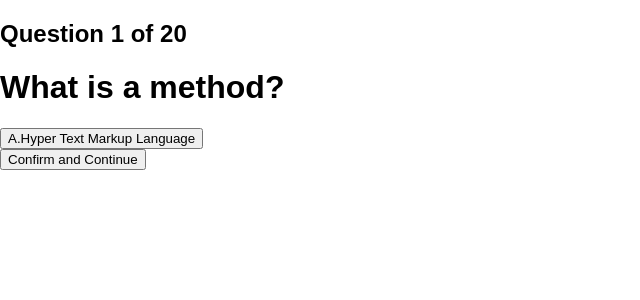
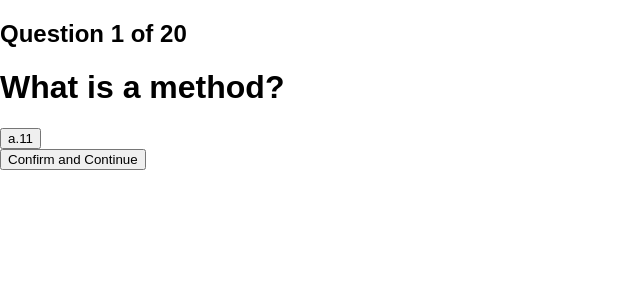
Before and after one commit to DevonMartens/Project3, a React (Create React App) app in the folder client/: page /game in a window 1280 px wide. Shown: the top 300 px of the page, without its empty margins (0-640 px from the left). Built offline with nearby package versions, Linux system fonts and the light colour scheme.

Commit message:
Modified GamePages

```diff
--- a/client/src/pages/GamePages/GamePages.js
+++ b/client/src/pages/GamePages/GamePages.js
@@ -1,201 +1,220 @@
-import React from "react";
+import React, {useState} from "react";
 import GameContainer from "./../components/GameComponents/GameContainer"
 import "./style.css"
+import ProfilePages from "../ProfilePages";
 
 
 
 
 function GamePages() {
+  const [currentQuestion, setCurrentQuestion] = useState(0);
+  const [currentAnswer, setAnswer] = useState('');
   const questions = [
     {
         "id": 1,
         "question": "What is a method?",
-        "correctAnswer": "A",
-        "randomAnswers": ["A,B,C,D"],
-        "language": "Javascript",
-        "difficulty": "Easy",
-        "points": 100
+        "level":"easy",
+        "answer_a":"11",
+        "answer_b": "34",
+        "answer_c": "33",
+        "answer_d": "33",
+        "points": "100"
     },
     {
       "id": 2,
-        "question": "Question 2",
-        "correctAnswer": "C",
-        "randomAnswers": "A,B,C,D",
-        "language": "Node",
-        "difficulty": "Easy",
-        "points": 100
+        "question": "What is a method?",
+        "level":"easy",
+        "answer_a":"11",
+        "answer_b": "34",
+        "answer_c": "33",
+        "answer_d": "33",
+        "points": "100"
+
     },
     {
       "id": 3,
-        "question": "Question 3",
-        "correctAnswer": "D",
-        "randomAnswers": "A,B,C,D",
-        "language": "Javascript",
-        "difficulty": "Easy",
-        "points": 100
+      "question": "What is a method?",
+      "level":"easy",
+      "answer_a":"11",
+      "answer_b": "34",
+      "answer_c": "33",
+      "answer_d": "33",
+      "points": "100"
     },
     {
       "id": 4,
-        "question": "Question 4",
-        "correctAnswer": "A",
-        "randomAnswers": "A,B,C,D",
-        "language": "HTML",
-        "difficulty": "Easy",
-        "points": 100
+      "question": "What is a method?",
+      "level":"easy",
+      "answer_a":"11",
+      "answer_b": "34",
+      "answer_c": "33",
+      "answer_d": "33",
+      "points": "100"
     },
     {
       "id": 5,
-        "question": "Question 5",
-        "correctAnswer": "D",
-        "randomAnswers": "A,B,C,D",
-        "language": "CSS",
-        "difficulty": "Easy",
-        "points": 100
+      "question": "What is a method?",
+      "level":"easy",
+      "answer_a":"11",
+      "answer_b": "34",
+      "answer_c": "33",
+      "answer_d": "33",
+      "points": "100"
     },
     {
       "id": 6,
-        "question": "Question 6",
-        "correctAnswer": "C",
-        "randomAnswers": "A,B,C,D",
-        "language": "Javascript",
-        "difficulty": "Medium",
-        "points": 200
+      "question": "What is a method?",
+      "level":"easy",
+      "answer_a":"11",
+      "answer_b": "34",
+      "answer_c": "33",
+      "answer_d": "33",
+      "points": "100"
     },
     {
       "id": 7,
-        "question": "Question 7",
-        "correctAnswer": "C",
-        "randomAnswers": "A,B,C,D",
-        "language": "CSS",
-        "difficulty": "Medium",
-        "points": 200
+      "question": "What is a method?",
+      "level":"easy",
+      "answer_a":"11",
+      "answer_b": "34",
+      "answer_c": "33",
+      "answer_d": "33",
+      "points": "100"
     },
     {
       "id": 8,
-        "question": "Question 8",
-        "correctAnswer": "A",
-        "randomAnswers": "A,B,C,D",
-        "language": "Javascript",
-        "difficulty": "Medium",
-        "points": 200
+      "question": "What is a method?",
+      "level":"easy",
+      "answer_a":"11",
+      "answer_b": "34",
+      "answer_c": "33",
+      "answer_d": "33",
+      "points": "100"
     },
     {
       "id": 9,
-        "question": "Question 9",
-        "correctAnswer": "A",
-        "randomAnswers": "A,B,C,D",
-        "language": "Javascript",
-        "difficulty": "Medium",
-        "points": 200
+      "question": "What is a method?",
+      "level":"easy",
+      "answer_a":"11",
+      "answer_b": "34",
+      "answer_c": "33",
+      "answer_d": "33",
+      "points": "100"
     },
     {
       "id": 10,
-        "question": "Question 10",
-        "correctAnswer": "A",
-        "randomAnswers": "A,B,C,D",
-        "language": "CSS",
-        "difficulty": "Easy",
-        "points": 100
+        "question": "What is a method?",
+        "level":"easy",
+        "answer_a":"11",
+        "answer_b": "34",
+        "answer_c": "33",
+        "answer_d": "33",
+        "points": "100"
     },
     {
        "id": 11,
-        "question": "Question 11",
-        "correctAnswer": "A",
-        "randomAnswers": "A,B,C,D",
-        "language": "Javascript",
-        "difficulty": "Hard",
-        "points": 300
+        "question": "What is a method?",
+        "level":"easy",
+        "answer_a":"11",
+        "answer_b": "34",
+        "answer_c": "33",
+        "answer_d": "33",
+        "points": "100"
     },
     {
         "id": 12,
-        "question": "Question 12",
-        "correctAnswer": "D",
-        "randomAnswers": "A,B,C,D",
-        "language": "MySQL",
-        "difficulty": "Hard",
-        "points": 300
+        "question": "What is a method?",
+        "level":"easy",
+        "answer_a":"11",
+        "answer_b": "34",
+        "answer_c": "33",
+        "answer_d": "33",
+        "points": "100"
     },
     {
         "id": 13,
-        "question": "Question 13",
-        "correctAnswer": "B",
-        "randomAnswers": "A,B,C,D",
-        "language": "Javascript",
-        "difficulty": "Medium",
-        "points": 300
+        "question": "What is a method?",
+        "level":"easy",
+        "answer_a":"11",
+        "answer_b": "34",
+        "answer_c": "33",
+        "answer_d": "33",
+        "points": "100"
     },
     {
         "id": 14,
-        "question": "Question 14",
-        "correctAnswer": "D",
-        "randomAnswers": "A,B,C,D",
-        "language": "Javascript",
-        "difficulty": "Hard",
-        "points": 300
+        "question": "What is a method?",
+        "level":"easy",
+        "answer_a":"11",
+        "answer_b": "34",
+        "answer_c": "33",
+        "answer_d": "33",
+        "points": "100"
     },
     {
         "id": 15,
-        "question": "Question 15",
-        "correctAnswer": "A",
-        "randomAnswers": "A,B,C,D",
-        "language": "Javascript",
-        "difficulty": "Hard",
-        "points": 300
+        "question": "What is a method?",
+        "level":"easy",
+        "answer_a":"11",
+        "answer_b": "34",
+        "answer_c": "33",
+        "answer_d": "33",
+        "points": "100"
     },
     {
         "id": 16,
-        "question": "Question 16",
-        "correctAnswer": "A",
-        "randomAnswers": "A,B,C,D",
-        "language": "HTML",
-        "difficulty": "Hard",
-        "points": 300
+        "question": "What is a method?",
+        "level":"easy",
+        "answer_a":"11",
+        "answer_b": "34",
+        "answer_c": "33",
+        "answer_d": "33",
+        "points": "100"
     },
     {
         "id": 17,
-        "question": "Question 17",
-        "correctAnswer": "C",
-        "randomAnswers": "A,B,C,D",
-        "language": "Node",
-        "difficulty": "Medium",
-        "points": 200
+        "question": "What is a method?",
+        "level":"easy",
+        "answer_a":"11",
+        "answer_b": "34",
+        "answer_c": "33",
+        "answer_d": "33",
+        "points": "100"
     },
     {
         "id": 18,
-        "question": "Question 18",
-        "correctAnswer": "A",
-        "randomAnswers": "A,B,C,D",
-        "language": "Javascript",
-        "difficulty": "Easy",
-        "points": 100
+        "question": "What is a method?",
+        "level":"easy",
+        "answer_a":"11",
+        "answer_b": "34",
+        "answer_c": "33",
+        "answer_d": "33",
+        "points": "100"
     },
     {
         "id": 19,
-        "question": "Question 19",
-        "correctAnswer": "C",
-        "randomAnswers": "A,B,C,D",
-        "language": "Bootstrap",
-        "difficulty": "Medium",
-        "points": 100
+        "question": "What is a method?",
+        "level":"easy",
+        "answer_a":"11",
+        "answer_b": "34",
+        "answer_c": "33",
+        "answer_d": "33",
+        "points": "100"
     },
     {
         "id": 20,
-        "question": "Question 20",
-        "correctAnswer": "B",
-        "randomAnswers": "A,B,C,D",
-        "language": "Node",
-        "difficulty": "Hard",
-        "points": 300
+
     }
 ];
 
-const question = questions[0];
+const question = questions[currentQuestion];
   return (
     <div className="container">
 
       <GameContainer  total ="20" current="1"
                       question = {question.question}
-                      letter="A" answer="Hyper Text Markup Language"
+                      letter="a" answer={question.answer_a}
+
                        />
 
     </div>
```
Lines whose indentation alone changed are shown as unchanged.
